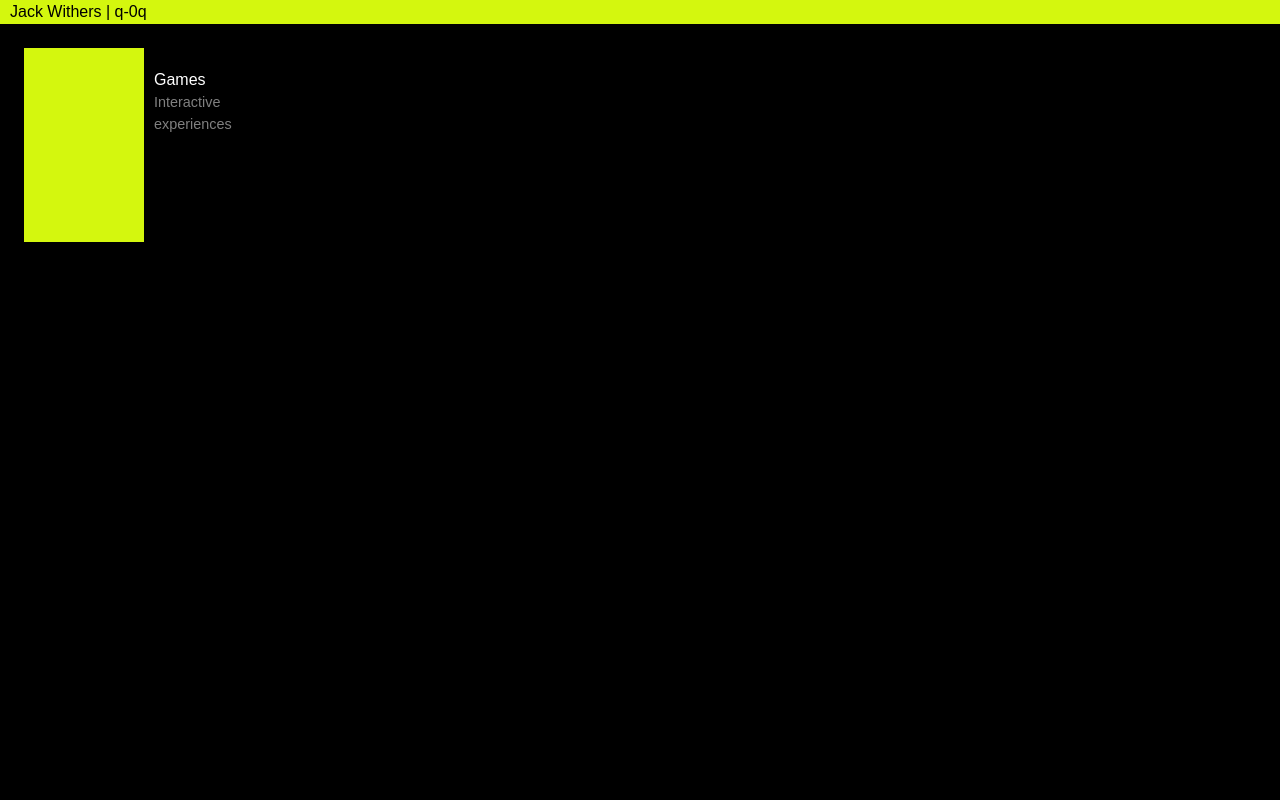
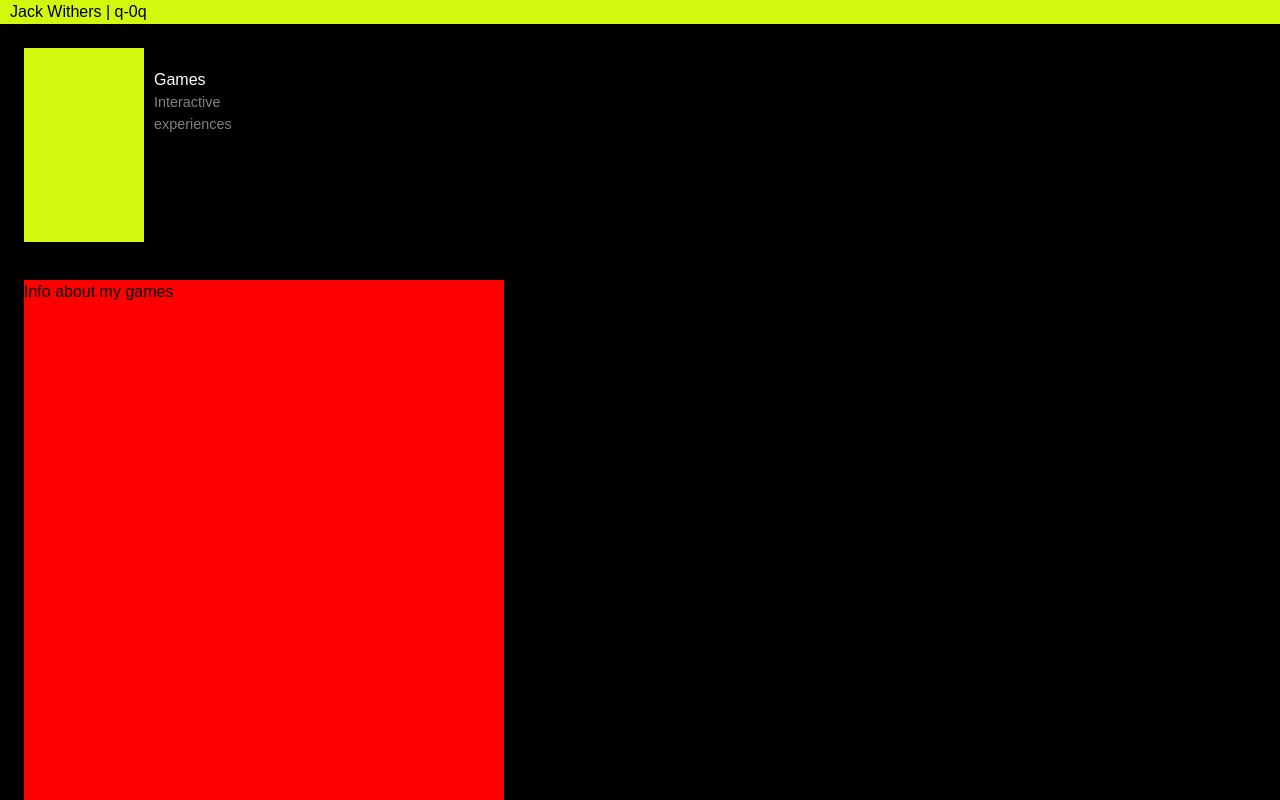
Before and after one commit to q-0q/website, a Next.js app: page /games in a window 1280 px wide. Shown: the top 800 px of the page. Built offline with nearby package versions, Linux system fonts and the light colour scheme.

Commit message:
feat: subpage

```diff
--- a/app/bio/page.tsx
+++ b/app/bio/page.tsx
@@ -6,7 +6,5 @@ import { useState, type CSSProperties } from "react";
 
 
 export default function Bio() {
-  return (
-    null
-  );
+  return <p> Info about my bio </p>;
 }
--- a/app/code/page.tsx
+++ b/app/code/page.tsx
@@ -7,6 +7,6 @@ import { useState, type CSSProperties } from "react";
 
 export default function Code() {
   return (
-    null
+    <p> Info about my code </p>
   );
 }
--- a/app/games/page.tsx
+++ b/app/games/page.tsx
@@ -6,7 +6,5 @@ import { useState, type CSSProperties } from "react";
 
 
 export default function Games() {
-  return (
-    null
-  );
+  return <p> Info about my games </p>;
 }
--- a/app/layout.tsx
+++ b/app/layout.tsx
@@ -7,6 +7,7 @@ import { CSSProperties } from "react";
 import { AppContextProvider } from "@/component/context";
 import Header from "@/component/header";
 import Menu from "@/component/menu";
+import Subpage from "@/component/subpage";
 
 const geistSans = Geist({
   variable: "--font-geist-sans",
@@ -36,18 +37,23 @@ export default function RootLayout({
           className={`${geistSans.variable} ${geistMono.variable} antialiased`}
         >
           <Header />
-          <Menu></Menu>
+
+          <div style={styles.content}>
+            <Menu></Menu>
+            <Subpage>{children}</Subpage>
+          </div>
         </body>
       </AppContextProvider>
     </html>
   );
 }
 
-const styles: { body: CSSProperties } = {
+const styles: { body: CSSProperties; content: CSSProperties } = {
   body: {
     height: "calc(var(--vh, 1vh) * 100)",
     width: "100vw",
     alignItems: "start",
     background: "black",
   },
+  content: {},
 };
--- a/app/resume/page.tsx
+++ b/app/resume/page.tsx
@@ -6,7 +6,5 @@ import { useState, type CSSProperties } from "react";
 
 
 export default function Resume() {
-  return (
-    null
-  );
+  return <p> Info about my resume </p>;
 }
--- a/component/menu.tsx
+++ b/component/menu.tsx
@@ -3,6 +3,7 @@
 import { menuItems } from "@/data/menu-data";
 import { CSSProperties, useState } from "react";
 import MenuItem from "./menu-item";
+
 
 export default function Menu() {
   return (
--- /dev/null
+++ b/component/subpage.tsx
@@ -0,0 +1,51 @@
+import React, { ReactNode, useEffect, useRef } from "react";
+import { CSSProperties } from "react";
+import "../app/globals.css";
+import { useAppContext } from "./context";
+import { MenuState } from "./menu-item";
+import gsap from "gsap";
+
+type SubpageProps = {
+  children: ReactNode;
+};
+
+export default function Subpage({ children } : SubpageProps ) {
+
+    const {
+        selectedPageIndex,
+        setSelectedPageIndex,
+        previousSelectedPageIndex,
+        setPreviousSelectedPageIndex,
+        menuState,
+        setMenuState
+    } = useAppContext()
+
+    const ref = useRef<HTMLDivElement>(null);
+
+  useEffect(() => {
+
+    gsap.to(ref.current, {
+      opacity: menuState === MenuState.Closed ? 1 : 0,
+      duration: 0.2
+    })
+  }, [menuState])
+
+  return (
+    <div style={styles.subpage} ref={ref}>
+      { children }
+    </div>
+  );
+}
+
+const styles: { subpage: CSSProperties } = {
+  subpage: {
+    background: "red",
+    color: "black",
+    height: "1600px",
+    width: "calc(var(--vh, 1vh) * 60)",
+    position: "absolute",
+    top: "calc(var(--vh, 1vh) * 35)",
+    left: "calc(var(--vh, 1vh) * 3)",
+    zIndex: -1,
+  },
+};
```
